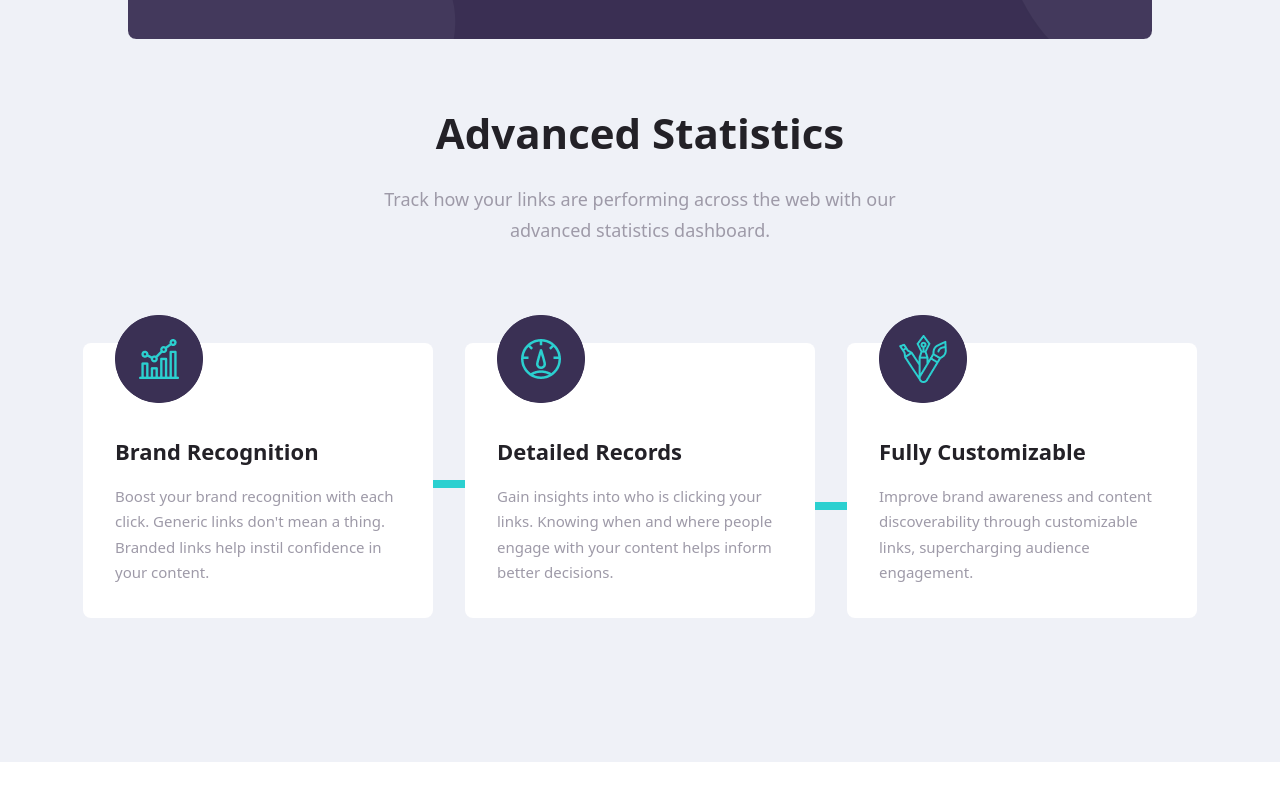
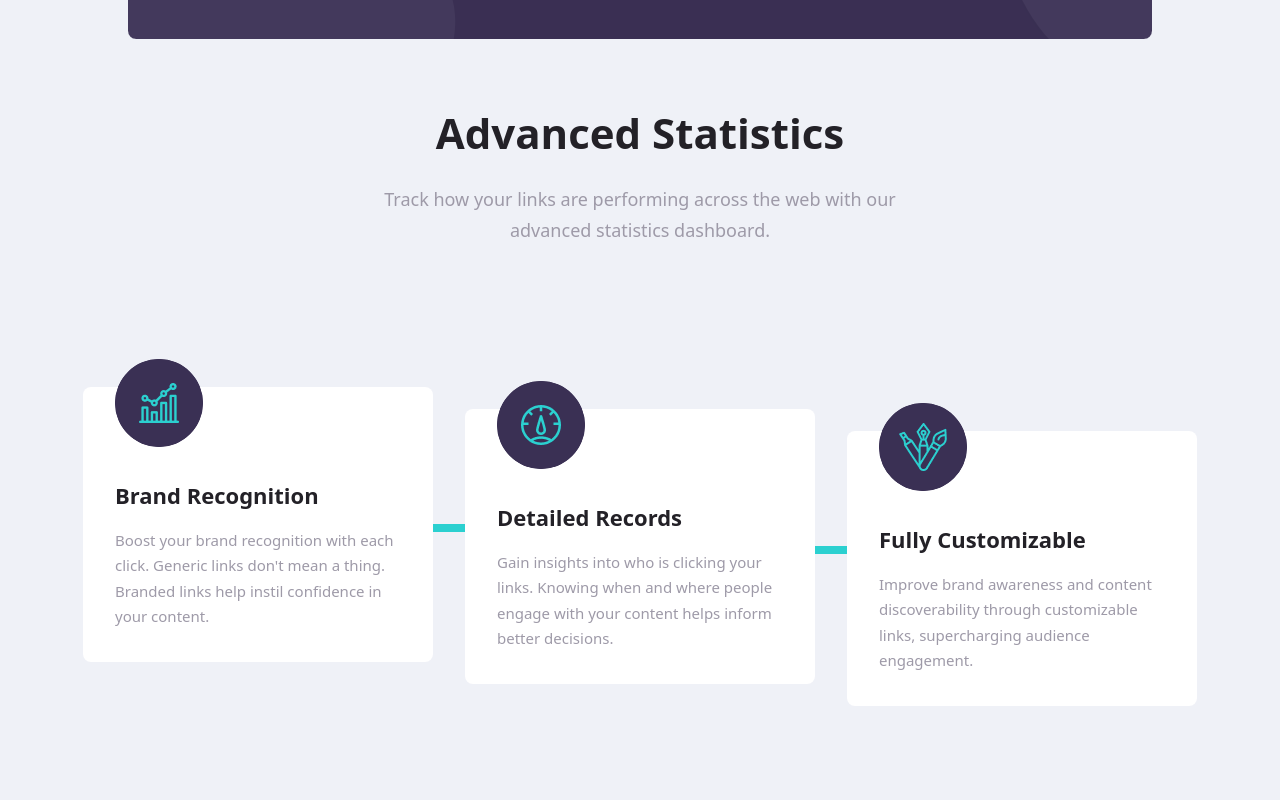
Before and after one commit to MsadafK/url-shortening-api-landing-page, a React (Vite) app: page / in a window 1280 px wide. Shown: the part 804-1604 px from the top of the page. Before the commit the page ends 1566 px from the top, so only its background shows below. Built offline with nearby package versions, Linux system fonts and the light colour scheme.

Commit message:
just a little update regarding statistics cards

```diff
--- a/src/components/Main/AdvancedStatistics.jsx
+++ b/src/components/Main/AdvancedStatistics.jsx
@@ -69,9 +69,9 @@ export default function AdvancedStatistics() {
               {/* Feature Card */}
               <div
                 className="bg-white rounded-lg p-8 text-left relative z-10"
-                // style={{
-                //   marginTop: index === 0 ? '0' : index === 1 ? '44px' : '88px'
-                // }}
+                style={{
+                  marginTop: index === 0 ? '0' : index === 1 ? '44px' : '88px'
+                }}
               >
                 {/* Icon Circle */}
                 <div>
```
